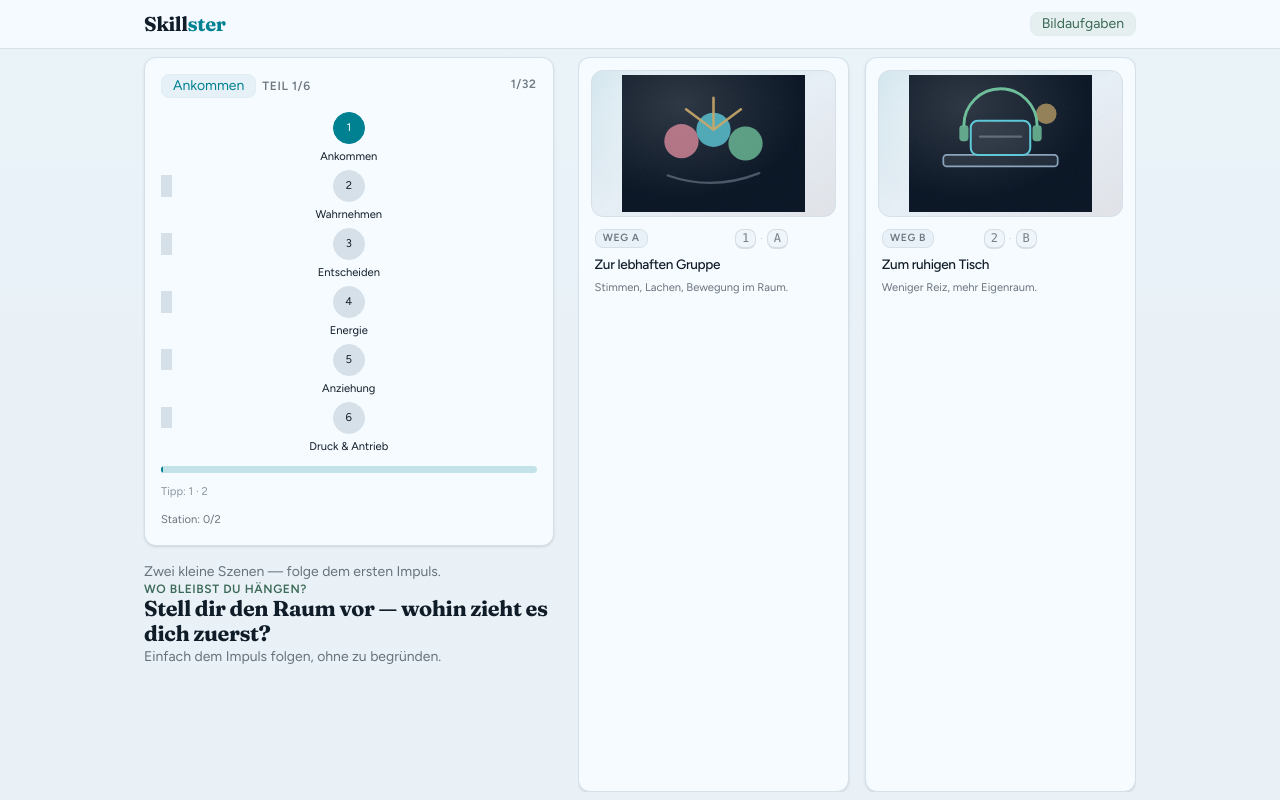
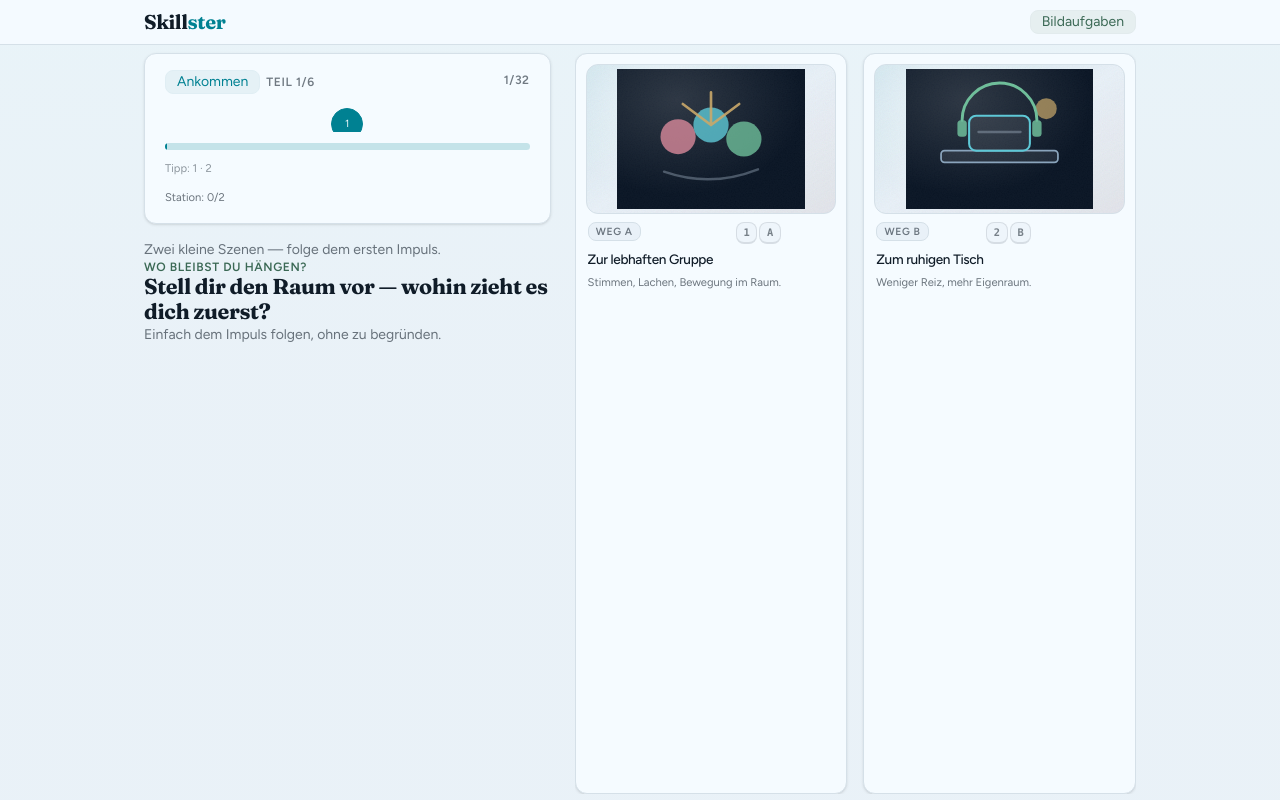
Before and after one commit to zoooul/riasec, a Next.js app in the folder web/: page /assessment in a window 1280 px wide. Built offline with nearby package versions, Linux system fonts and the light colour scheme.

Commit message:
fix(ui): viewport-fit assessment and polish classical layout
Lock assessment shell height with dvh flex chain, grid rail/choices on
mobile, compact meta card and clamped stimuli. Tighten landing hero,
header sizing, kbd hints, and picked-card outline; keep keyboard shortcuts.

```diff
--- a/web/src/app/assessment/page.tsx
+++ b/web/src/app/assessment/page.tsx
@@ -7,7 +7,7 @@ export default function AssessmentPage() {
   const items = getMvpItems();
 
   return (
-    <main className="assessment-viewport flex max-h-dvh min-h-0 min-w-0 flex-1 flex-col overflow-hidden">
+    <main className="assessment-viewport flex min-h-0 min-w-0 flex-1 flex-col overflow-hidden">
       <SiteHeader
         sticky={false}
         right={<Chip className="badge-secondary">Bildaufgaben</Chip>}
--- a/web/src/app/globals.css
+++ b/web/src/app/globals.css
@@ -78,6 +78,7 @@
   --tracking-meta: 0.05em;
 
   --control-h: 2.75rem;
+  --header-h: 2.75rem;
   --page-max: 42rem;
   --page-max-wide: 64rem;
 
@@ -119,6 +120,13 @@ body {
   padding-right: var(--safe-right);
 }
 
+html:has(.assessment-viewport),
+body:has(.assessment-viewport) {
+  height: 100%;
+  overflow: hidden;
+  overscroll-behavior: none;
+}
+
 /* Soft paper atmosphere — no floating orbs over text */
 .app-stage {
   position: relative;
@@ -133,7 +141,21 @@ body {
     );
 }
 
-/* Assessment needs full viewport — hide classical footer */
+/* Assessment needs full viewport — hide classical footer, lock shell height */
+.app-stage:has(.assessment-viewport) {
+  height: 100dvh;
+  max-height: 100dvh;
+  min-height: 0;
+  overflow: hidden;
+}
+
+.app-stage:has(.assessment-viewport) .content-layer {
+  height: 100%;
+  max-height: 100%;
+  min-height: 0;
+  overflow: hidden;
+}
+
 .app-stage:has(.assessment-viewport) .app-footer {
   display: none;
 }
@@ -191,7 +213,7 @@ body {
 }
 
 @media (min-width: 1024px) {
-  .split-lg {
+  .split-lg:not(.assessment-flow) {
     display: grid;
     grid-template-columns: minmax(0, 0.88fr) minmax(0, 1.2fr);
     grid-template-rows: minmax(0, 1fr);
@@ -257,39 +279,75 @@ body {
 
 /* Assessment viewport-fit — classical cards, figure then text (no overlays) */
 .assessment-viewport {
-  height: 100svh;
-  max-height: 100svh;
+  flex: 1 1 auto;
+  height: 100%;
+  max-height: 100%;
   min-height: 0;
   overflow: hidden;
   padding-left: 0;
   padding-right: 0;
 }
 
-@supports (height: 100dvh) {
-  .assessment-viewport {
-    height: 100dvh;
-    max-height: 100dvh;
-  }
+.assessment-flow {
+  display: grid;
+  grid-template-rows: minmax(0, auto) minmax(0, 1fr);
+  min-height: 0;
+  overflow: hidden;
+  gap: var(--space-2);
 }
 
-.assessment-flow {
-  min-height: 0;
-  overflow: hidden;
+@media (min-width: 1024px) {
+  .assessment-flow {
+    display: flex;
+    flex-direction: row;
+    gap: var(--space-5);
+  }
 }
 
 .assessment-rail {
   display: flex;
   flex-direction: column;
-  gap: var(--space-3);
+  gap: var(--space-2);
   min-width: 0;
   min-height: 0;
+  max-height: min(46vh, 22rem);
+  overflow: hidden;
   flex-shrink: 0;
+}
+
+@media (min-width: 1024px) {
+  .assessment-rail {
+    gap: var(--space-3);
+    max-height: none;
+    flex: 0 1 42%;
+    overflow: visible;
+  }
 }
 
 .assessment-prompt {
   position: relative;
   z-index: var(--z-content);
   min-width: 0;
+  min-height: 0;
+  overflow: hidden;
+}
+
+.assessment-prompt h1 {
+  display: -webkit-box;
+  -webkit-box-orient: vertical;
+  -webkit-line-clamp: 4;
+  overflow: hidden;
+}
+
+@media (min-width: 1024px) {
+  .assessment-prompt {
+    flex: 1 1 auto;
+    overflow: hidden;
+  }
+
+  .assessment-prompt h1 {
+    -webkit-line-clamp: 6;
+  }
 }
 
 .assessment-status-strip {
@@ -325,18 +383,52 @@ body {
 }
 
 .assessment-steps {
-  min-height: 1.75rem;
+  min-height: 1.5rem;
+  max-height: 1.75rem;
   overflow: hidden;
+  flex-wrap: nowrap;
 }
 
 .assessment-steps .step {
   min-width: 0;
+  flex: 1 1 0;
+  overflow: hidden;
+  padding-inline: 0.15rem;
 }
 
 .assessment-steps .step::before {
-  width: 1.35rem;
+  width: 1.25rem;
+  height: 1.25rem;
+  font-size: 0.6rem;
+  line-height: 1.25rem;
+}
+
+.assessment-meta-card .card-body {
+  gap: 0.35rem;
+  padding: 0.65rem 0.75rem;
+}
+
+@media (min-width: 640px) {
+  .assessment-meta-card .card-body {
+    gap: 0.5rem;
+    padding: 0.75rem 1rem;
+  }
+}
+
+.assessment-choice-keys {
+  align-items: center;
+  line-height: 1;
+  flex-shrink: 0;
+}
+
+.assessment-choice-keys .kbd {
+  min-height: unset;
   height: 1.35rem;
+  min-width: 1.35rem;
+  padding-inline: 0.35rem;
   font-size: 0.65rem;
+  line-height: 1.2;
+  font-weight: 600;
 }
 
 .assessment-choice {
@@ -361,7 +453,9 @@ body {
 .assessment-choice-visual,
 .assessment-choice .visual-card {
   width: 100%;
-  max-height: min(22vh, 9.5rem);
+  height: auto;
+  max-height: min(20vh, 8.5rem);
+  aspect-ratio: 5 / 3;
   border-radius: var(--radius-box);
 }
 
@@ -417,7 +511,9 @@ body {
 .solution-card-picked {
   border-color: var(--color-primary) !important;
   background: color-mix(in oklab, var(--color-primary) 8%, var(--color-base-100));
-  box-shadow: 0 0 0 1px color-mix(in oklab, var(--color-primary) 35%, transparent);
+  box-shadow: none;
+  outline: 2px solid color-mix(in oklab, var(--color-primary) 40%, transparent);
+  outline-offset: -1px;
   animation: choice-pop 0.42s cubic-bezier(0.22, 1, 0.36, 1);
 }
 
@@ -438,10 +534,31 @@ body {
   opacity: 0.35;
 }
 
+.site-header-inner.navbar {
+  min-height: var(--header-h);
+  height: auto;
+  padding-block: 0.35rem;
+}
+
+.site-header-inner .navbar-start,
+.site-header-inner .navbar-end {
+  min-height: 0;
+}
+
 @media (max-height: 740px) {
+  .assessment-rail {
+    max-height: min(42vh, 19rem);
+    gap: var(--space-1);
+  }
+
+  .assessment-meta-card .card-body {
+    gap: 0.3rem;
+    padding: 0.55rem 0.65rem;
+  }
+
   .assessment-choice-visual,
   .assessment-choice .visual-card {
-    max-height: min(18vh, 7rem);
+    max-height: min(17vh, 6.5rem);
   }
 
   .assessment-help {
@@ -470,17 +587,21 @@ body {
 }
 
 @media (max-height: 640px) {
+  :root {
+    --header-h: 2.35rem;
+  }
+
   .assessment-stage-intro {
     display: none;
   }
 
+  .assessment-rail {
+    max-height: min(38vh, 16rem);
+  }
+
   .assessment-choice-visual,
   .assessment-choice .visual-card {
-    max-height: min(15vh, 5.5rem);
-  }
-
-  .site-header-inner {
-    min-height: 2.5rem;
+    max-height: min(14vh, 5rem);
   }
 }
 
@@ -496,19 +617,30 @@ body {
 }
 
 @media (min-width: 1024px) {
+  .assessment-flow {
+    gap: var(--space-5);
+  }
+
   .assessment-rail {
     flex-shrink: 1;
     justify-content: flex-start;
     gap: var(--space-4);
   }
 
+  .assessment-meta-card .card-body {
+    gap: 0.65rem;
+    padding: 1rem 1.25rem;
+  }
+
   .assessment-choice-grid {
     height: 100%;
+    flex: 1 1 58%;
+    min-height: 0;
   }
 
   .assessment-choice-visual,
   .assessment-choice .visual-card {
-    max-height: min(36vh, 14rem);
+    max-height: min(34vh, 13rem);
   }
 
   .assessment-choice-hint {
--- a/web/src/components/AssessmentFlow.tsx
+++ b/web/src/components/AssessmentFlow.tsx
@@ -174,10 +174,10 @@ export function AssessmentFlow({ items }: Props) {
   const currentModuleIdx = MODULE_ORDER.indexOf(item.module);
 
   return (
-    <div className="assessment-flow page-shell page-shell-wide split-lg mx-auto min-h-0 min-w-0 w-full flex-1 overflow-hidden px-3 pb-[max(0.5rem,var(--safe-bottom))] pt-2 sm:px-4 lg:px-6">
-      <div className="assessment-rail min-w-0">
-        <div className="card bg-base-100 border border-base-300 shadow-sm shrink-0">
-          <div className="card-body gap-2 p-3 sm:gap-2.5 sm:p-4">
+    <div className="assessment-flow page-shell page-shell-wide mx-auto min-h-0 min-w-0 w-full flex-1 overflow-hidden px-3 pb-[max(0.35rem,var(--safe-bottom))] pt-1.5 sm:px-4 sm:pt-2 lg:flex lg:flex-row lg:gap-6 lg:px-6">
+      <div className="assessment-rail min-w-0 lg:flex lg:flex-col lg:gap-4">
+        <div className="assessment-meta-card card bg-base-100 border border-base-300 shadow-sm shrink-0">
+          <div className="card-body">
             <div className="flex min-w-0 items-start justify-between gap-2">
               <div className="flex min-w-0 flex-wrap items-center gap-1.5">
                 <Chip aria-live="polite">{MODULE_LABELS[item.module]}</Chip>
@@ -196,7 +196,7 @@ export function AssessmentFlow({ items }: Props) {
               </span>
             </div>
 
-            <ul className="assessment-steps steps steps-horizontal w-full text-[0.6rem] sm:text-[0.7rem]">
+            <ul className="assessment-steps steps steps-horizontal w-full overflow-hidden text-[0.55rem] sm:text-[0.65rem]">
               {MODULE_ORDER.map((mod, i) => (
                 <li
                   key={mod}
@@ -270,7 +270,7 @@ export function AssessmentFlow({ items }: Props) {
           Dein gespeicherter Fortschritt wird gelöscht.
         </ConfirmDialog>
 
-        <div className="assessment-prompt min-h-0 min-w-0 shrink-0 stack-sm lg:flex-1 lg:overflow-y-auto">
+        <div className="assessment-prompt min-h-0 min-w-0 shrink stack-sm">
           <div
             className={cn(
               "assessment-status-strip flex flex-wrap items-center justify-center gap-2 lg:justify-start",
@@ -349,7 +349,7 @@ export function AssessmentFlow({ items }: Props) {
       </div>
 
       <div
-        className="assessment-choice-grid grid min-h-0 min-w-0 flex-1 grid-cols-2 items-stretch gap-3 overflow-hidden sm:gap-4"
+        className="assessment-choice-grid grid min-h-0 min-w-0 grid-cols-2 items-stretch gap-2 overflow-hidden sm:gap-3 lg:min-h-0 lg:flex-1 lg:gap-4"
         role="group"
         aria-label="Zwei Lösungspfade"
       >
@@ -379,7 +379,7 @@ export function AssessmentFlow({ items }: Props) {
                 isSelected && "solution-card-picked",
               )}
             >
-              <figure className="assessment-choice-figure shrink-0 px-2 pt-2 sm:px-3 sm:pt-3">
+              <figure className="assessment-choice-figure shrink-0 px-1.5 pt-1.5 sm:px-2.5 sm:pt-2.5">
                 <VisualCard
                   kind={choice.visual.kind}
                   motif={choice.visual.motif}
@@ -387,16 +387,15 @@ export function AssessmentFlow({ items }: Props) {
                   compact
                 />
               </figure>
-              <div className="card-body min-w-0 flex-1 gap-1.5 p-3 pt-2 sm:p-4 sm:pt-3">
-                <div className="flex items-start justify-between gap-2">
+              <div className="card-body min-w-0 flex-1 gap-1 p-2 pt-1.5 sm:gap-1.5 sm:p-3 sm:pt-2">
+                <div className="flex items-center justify-between gap-1.5">
                   <span className="solution-path-tag">{pathLabel}</span>
                   <span
-                    className="assessment-choice-keys inline-flex items-center gap-1 opacity-90 sm:opacity-55"
+                    className="assessment-choice-keys inline-flex gap-0.5 opacity-90 sm:opacity-55"
                     aria-hidden
                   >
-                    <kbd className="kbd kbd-sm">{keyHint.number}</kbd>
-                    <span className="text-[0.65rem] text-base-content/45">·</span>
-                    <kbd className="kbd kbd-sm">{keyHint.letter}</kbd>
+                    <kbd className="kbd kbd-xs">{keyHint.number}</kbd>
+                    <kbd className="kbd kbd-xs">{keyHint.letter}</kbd>
                   </span>
                 </div>
                 <div className="text-[clamp(0.85rem,1.7vh,1.05rem)] font-medium leading-snug tracking-tight text-base-content">
--- a/web/src/components/ErgebnisClient.tsx
+++ b/web/src/components/ErgebnisClient.tsx
@@ -262,7 +262,7 @@ export function ErgebnisClient({
       </ConfirmDialog>
 
       <motion.div
-        className="print-root page-shell stack-lg py-6 md:py-10"
+        className="print-root page-shell stack-lg py-5 md:py-8"
         initial={reduceMotion ? false : { opacity: 0, y: 12 }}
         animate={{ opacity: 1, y: 0 }}
         transition={{ duration: 0.35, ease: [0.22, 1, 0.36, 1] }}
--- a/web/src/components/SiteHeader.tsx
+++ b/web/src/components/SiteHeader.tsx
@@ -19,7 +19,7 @@ export function SiteHeader({ right, sticky = true, className }: Props) {
         className,
       )}
     >
-      <div className="site-header-inner navbar mx-auto min-h-11 w-full max-w-5xl px-3 py-0.5 sm:min-h-12 sm:px-4">
+      <div className="site-header-inner navbar mx-auto w-full max-w-5xl px-3 sm:px-4">
         <div className="navbar-start">
           <Link
             href="/"
--- a/web/src/components/VisualCard.tsx
+++ b/web/src/components/VisualCard.tsx
@@ -22,9 +22,9 @@ export function VisualCard({ motif, kind, imageUrl, compact = false }: MotifProp
 
   return (
     <div
-      className={`visual-card relative w-full shrink-0 overflow-hidden bg-gradient-to-br ${KIND_TINT[kind]} ${
+      className={`visual-card relative w-full max-w-full shrink-0 overflow-hidden bg-gradient-to-br ${KIND_TINT[kind]} ${
         compact
-          ? "assessment-choice-visual aspect-[5/3]"
+          ? "assessment-choice-visual"
           : "aspect-[5/3] rounded-[clamp(0.75rem,1.6vh,1.15rem)]"
       }`}
       aria-hidden
--- a/web/src/components/ui/ConfirmDialog.tsx
+++ b/web/src/components/ui/ConfirmDialog.tsx
@@ -29,7 +29,7 @@ export function ConfirmDialog({
 }: Props) {
   return (
     <dialog
-      className={`modal ${open ? "modal-open" : ""} ${className}`}
+      className={`modal z-[var(--z-modal)] ${open ? "modal-open" : ""} ${className}`}
       open={open || undefined}
       aria-labelledby="confirm-dialog-title"
       onCancel={(e) => {
```
Also changed, not shown: web/src/app/page.tsx (+6 -4 lines), 2 other files (tests, documents, lock files or other folders).
